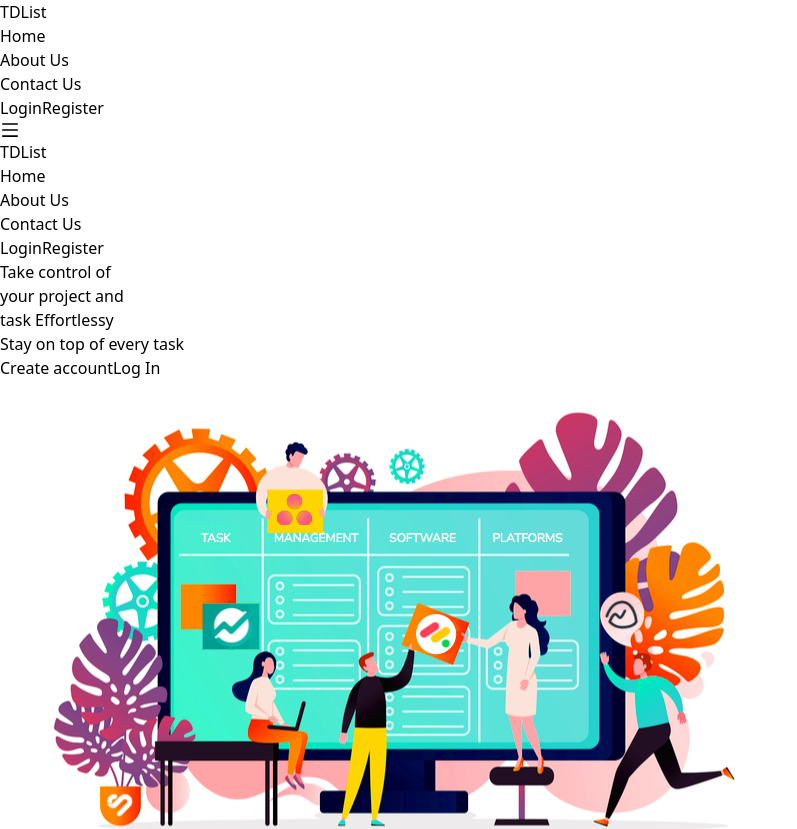
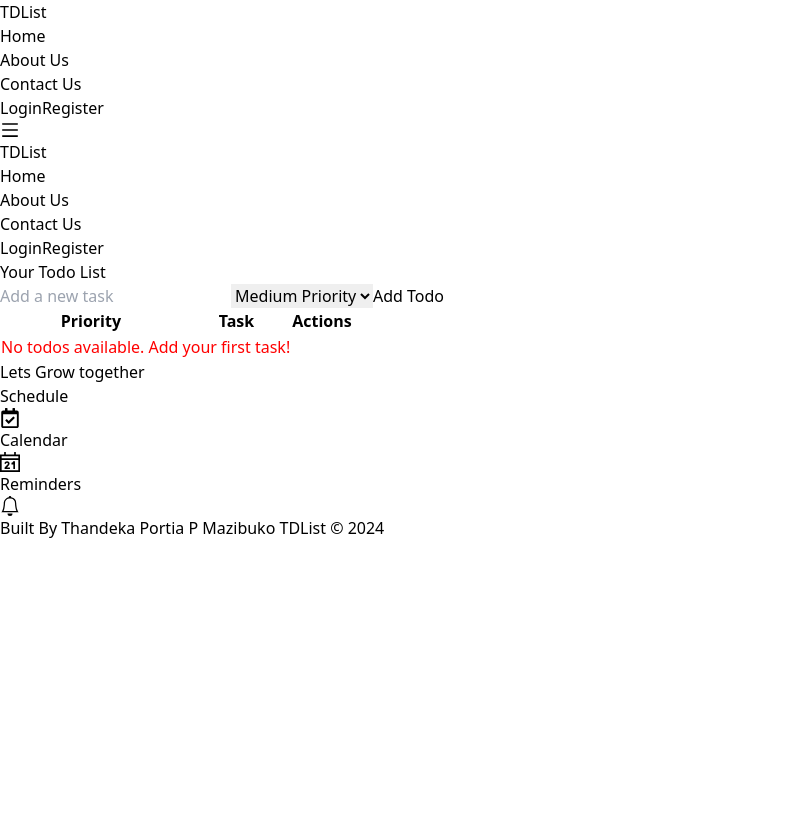
Before and after one commit to Thandekaportiap/To-Do-List-App, a React (Vite) app in the folder frontend/: page / in a window 1280 px wide. Shown: the top 829 px of the page, without its empty margins (0-797 px from the left). After the commit the page ends 800 px from the top, so only its background shows below. Built offline with nearby package versions, Linux system fonts and the light colour scheme.

Commit message:
todo priority

```diff
--- a/frontend/src/App.jsx
+++ b/frontend/src/App.jsx
@@ -25,7 +25,7 @@ function App() {
 
     <Routes>
       <Route path='/' element={ <Home/>} />
-      <Route index element={<Home/>}/>
+      <Route index element={<Homelist/>}/>
       <Route path='/about-us' element={ <AboutUs/> } />
       <Route path='/contact-us' element={ <ContactUs/> } />
       <Route path='/logIn' element={ <LogIn/> } />
--- a/frontend/src/pages/Homelist.jsx
+++ b/frontend/src/pages/Homelist.jsx
@@ -1,157 +1,175 @@
-import React, { useState, useEffect } from 'react';
-import axios from 'axios';
+import React, { useEffect, useState } from 'react';
+import { useNavigate } from 'react-router-dom';
 
-const Homelist = () => {
+const Homelist = ({ userId }) => {
+  const [todos, setTodos] = useState([]);
+  const [task, setTask] = useState('');
+  const [editingId, setEditingId] = useState(null);
+  const [showEditForm, setShowEditForm] = useState(false);
+  const [filteredTodos, setFilteredTodos] = useState([]);
+  const [priority, setPriority] = useState('medium');
+  const [searchTerm, setSearchTerm] = useState('');
 
-  const [users, setUsers] = useState([]);
-    const [name, setname] = useState('');
-    const [date, setDate] = useState('');
-    const [user, setUser] = useState(null);
-    const [userId, setUserId] = useState(''); // Track input value for user ID
-    const [editUserId, setEditUserId] = useState(null);
-    const [editName, setEditName] = useState('');
-    const [editDate, setEditDate] = useState('');
+  const navigate = useNavigate();
 
   useEffect(() => {
-        fetchUsers();
-    }, []); // Run only once on component mount
+    if (!userId) {
+      navigate('/');
+    } else {
+      fetchTodos();
+    }
+  }, [userId]);
 
-    const fetchUsers = async () => {
-        try {
-            const response = await axios.get('http://localhost:3002/todos');
-            setUsers(response.data);
-        } catch (error) {
-            console.error('Error fetching users:', error);
+  useEffect(() => {
+    setFilteredTodos(
+      todos.filter(todo =>
+        todo.task.toLowerCase().includes(searchTerm.toLowerCase())
+      )
+    );
+  }, [searchTerm, todos]);
+
+  const fetchTodos = async () => {
+    const response = await fetch(`http://localhost:3001/api/todos/${userId}`);
+    const data = await response.json();
+    setTodos(data);
+    setFilteredTodos(data);
+  };
+
+  const handleAddTodo = async (e) => {
+    e.preventDefault();
+    if (!task) return;
+
+    // Create a new Todo item
+    const newTodo = { userId, task, priority };
+
+    const response = await fetch('http://localhost:3001/api/todos', {
+      method: 'POST',
+      headers: {
+        'Content-Type': 'application/json',
+      },
+      body: JSON.stringify(newTodo),
+    });
+
+    if (response.ok) {
+      const addedTodo = await response.json(); // Get the created todo (ensure your server returns the new todo)
+      setTodos([...todos, { id: addedTodo.id, user_id: userId, task: newTodo.task, completed: 0 }]); // Add the new todo to the state
+      setTask(''); // Clear the input field
     }
   };
 
-    const fetchUser = async (id) => {
-        try {
-            const response = await axios.get(`http://localhost:3002/todos/${id}`);
-            setUser(response.data);
-        } catch (error) {
-            console.error('Error fetching user:', error);
-            setUser(null);
+  const handleEditTodo = (todo) => {
+    setTask(todo.task);
+    setPriority(todo.priority);
+    setEditingId(todo.id);
+    setShowEditForm(true);
+  };
+
+  const handleUpdateTodo = async (e) => {
+    e.preventDefault();
+    if (!task) return;
+
+    const response = await fetch(`http://localhost:3001/api/todos/${editingId}`, {
+      method: 'PUT',
+      headers: {
+        'Content-Type': 'application/json',
+      },
+      body: JSON.stringify({ task, completed: 0 }), // assuming completed is 0 for updates
+    });
+
+    if (response.ok) {
+      const updatedTodo = { id: editingId, task }; // Create updated todo object
+      setTodos(todos.map(todo => (todo.id === editingId ? updatedTodo : todo))); // Update the state
+      setTask('');
+      setEditingId(null);
+      setShowEditForm(false);
+      setPriority('medium');
     }
   };
 
-    const addUser = async () => {
-        try {
-            await axios.post('http://localhost:3002/todos', { name, date });
-            setname('');
-            setDate('');
-            fetchUsers();
-        } catch (error) {
-            console.error('Error adding user:', error);
-        }
+  const handleDeleteTodo = async (id) => {
+    await fetch(`http://localhost:3001/api/todos/${id}`, {
+      method: 'DELETE',
+    });
+    setTodos(todos.filter(todo => todo.id !== id)); // Remove the todo from the state
   };
 
-    const updateUser = async (id) => {
-        try {
-            await axios.put(`http://localhost:3002/todos/${id}`, { name: editName, date: editDate });
-            setEditUserId(null);
-            setEditName('');
-            setEditDate('');
-            fetchUsers();
-        } catch (error) {
-            console.error('Error updating user:', error);
-        }
-    };
-
-    const deleteUser = async (id) => {
-        try {
-            await axios.delete(`http://localhost:3002/todos/${id}`);
-            fetchUsers();
-        } catch (error) {
-            console.error('Error deleting user:', error);
-        }
-    };
-
-    const handleEditClick = (user) => {
-        setEditUserId(user.id);
-        setEditName(user.name);
-        setEditDate(user.date);
-    };
-
-
   return (
-   <>
-  <section className='flex flex-col items-center justify-center bg-green200 '>
-
-
-            <h1 className='text-5xl font-semi-bold'>Todo Lists</h1>
-            <ul>
-                {users.map(user => (
-                    <li key={user.id}>
-                        {editUserId === user.id ? (
-                            <>
+    <div className='flex flex-col justify-center items-center p-6'>
+      <h1 className='text-4xl '>Your Todo List</h1>
+      <form onSubmit={handleAddTodo} className='mb-6 mt-4'>
         <input
           type="text"
-                                    value={editName}
-                                    onChange={(e) => setEditName(e.target.value)}
+          value={task}
+          onChange={(e) => setTask(e.target.value)}
+          placeholder="Add a new task"
+          className='py-3 '
         />
-                                <input
-                                    type="number"
-                                    value={editDate}
-                                    onChange={(e) => setEditDate(e.target.value)}
-                                />
-                                <button onClick={() => updateUser(user.id)}>Update</button>
-                                <button onClick={() => setEditUserId(null)}>Cancel</button>
-                            </>
+
+        <select
+          value={priority}
+          onChange={(e) => setPriority(e.target.value)}
+        >
+          <option value="low">Low Priority</option>
+          <option value="medium">Medium Priority</option>
+          <option value="high">High Priority</option>
+        </select>
+
+        <button type="submit" className='bg-[green] text-[white] py-3 px-2 rounded-md'>Add Todo</button>
+      </form>
+
+      <table className="table-auto border-separate border-spacing-2 border border-fuchsia-400 p-6">
+        <thead>
+          <tr className='p-6'>
+          <th>Priority</th>
+            <th className=' border border-slate-300 bg-fuchsia-400 text-3xl'>Task</th>
+            <th className=' border border-slate-300 bg-fuchsia-400 text-3xl'>Actions</th>
+          </tr>
+        </thead>
+        <tbody>
+          {filteredTodos.length === 0 ? (
+            <tr>
+              <td colSpan="2" style={{ textAlign: 'center', color:"red" }}>No todos available. Add your first task!</td>
+            </tr>
           ) : (
-                            <>
-                                {user.name} - {user.date}
-                                <button onClick={() => handleEditClick(user)}>Edit</button>
-                                <button onClick={() => deleteUser(user.id)}>Delete</button>
-                            </>
+            filteredTodos.map((todo) => (
+              <tr key={todo.id}>
+                    <td className='text-[black]'>{todo.priority}</td>
+                <td className='text-3xl'>{todo.task}</td>
+                <td className=''>
+                  <button onClick={() => handleEditTodo(todo)} className='m-4 bg-[green] text-[white] py-2 px-2 rounded-md'>Edit</button>
+                  <button onClick={() => handleDeleteTodo(todo.id)} className='bg-[red] text-[white] py-2 px-2 rounded-md'>Delete</button>
+                </td>
+              </tr>
+            ))
           )}
-                    </li>
-                ))}
-            </ul>
-            <div className='border-2 border-stone-200n border-solid w-full'>
-            {/* <h2 className='text-3xl'>Add Tasks</h2> */}
+        </tbody>
+      </table>
+
+      {showEditForm && (
+        <div className="edit-form mt-4">
+          <h2 className='font-semibold text-xl'>Edit Todo</h2>
+          <form onSubmit={handleUpdateTodo}>
             <input
               type="text"
-                placeholder="Task"
-                value={name}
-                onChange={(e) => setname(e.target.value)}
+              value={task}
+              onChange={(e) => setTask(e.target.value)}
+              placeholder="Edit your task"
             />
-            <input
-                type="date"
-                value={date}
-                onChange={(e) => setDate(e.target.value)}
-            />
-            <button onClick={addUser}>Add</button>
-            </div>
-
-           <div className='border-2 border-red-300 border-solid w-full'>
-           <input
-                type="number"
-                placeholder="Search Task By ID"
-                value={userId}
-                onChange={(e) => setUserId(e.target.value)}
-            />
-            <button onClick={() => fetchUser(userId)}>Search</button>
-            {user && (
-                <div>
-                    <h3>User Details</h3>
-                    <p>ID: {user.id}</p>
-                    <p>Name: {user.name}</p>
+             <select
+              value={priority}
+              onChange={(e) => setPriority(e.target.value)}
+            >
+              <option value="low">Low Priority</option>
+              <option value="medium">Medium Priority</option>
+              <option value="high">High Priority</option>
+            </select>
+            <button type="submit" className='bg-[green] m-4 text-[white] py-2 px-2 rounded-md'>Update</button>
+            <button type="button" onClick={() => { setShowEditForm(false); setEditingId(null); setTask(''); }} className='bg-[red] text-[white] py-2 px-2 rounded-md'>Cancel</button>
+          </form>
         </div>
       )}
     </div>
-            <h2>Delete Task by ID</h2>
-            <input
-                type="number"
-                placeholder="Task ID"
-                onChange={(e) => setUserId(e.target.value)}
-            />
-            <button onClick={() => deleteUser(userId)}>Delete</button>
-
-
-  </section>
-   </>
-  )
-}
+  );
+};
 
 export default Homelist
```
Also changed, not shown: 1 other file (tests, documents, lock files or other folders). Lines whose indentation alone changed are shown as unchanged.
